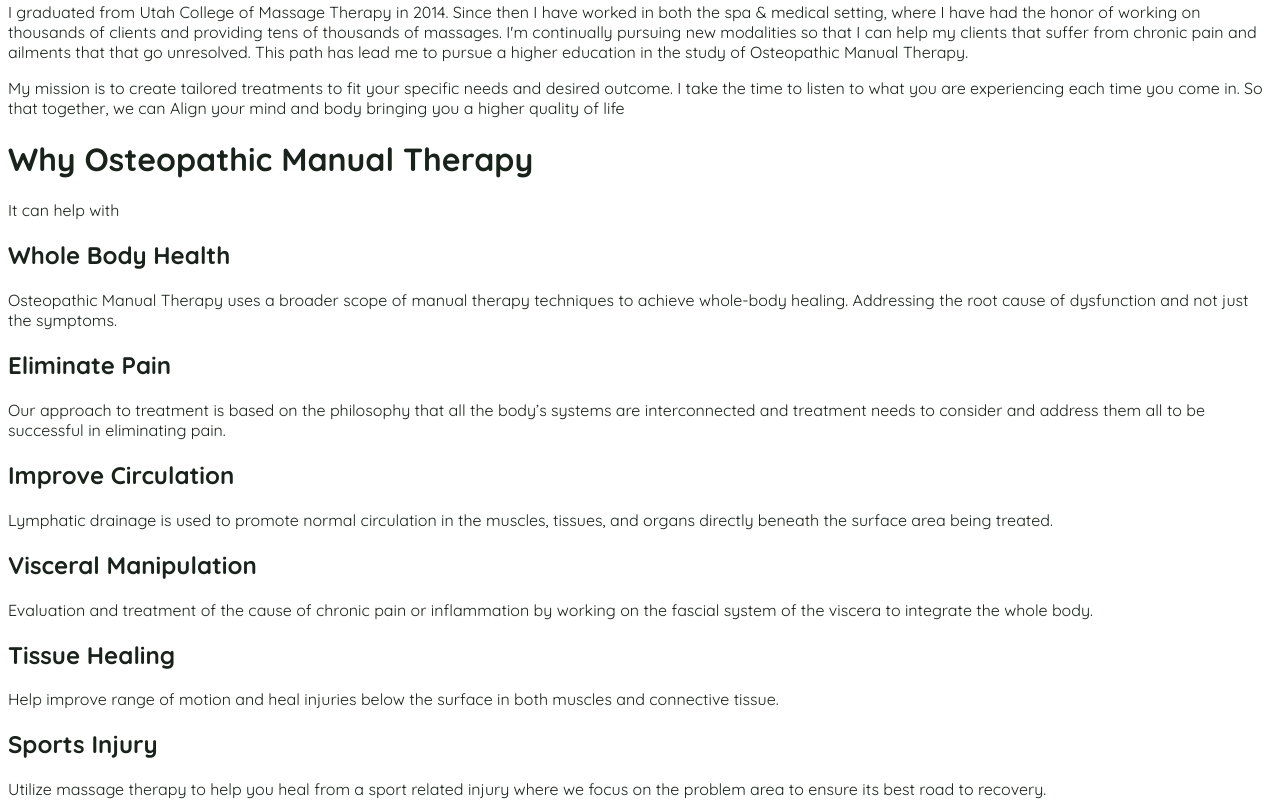
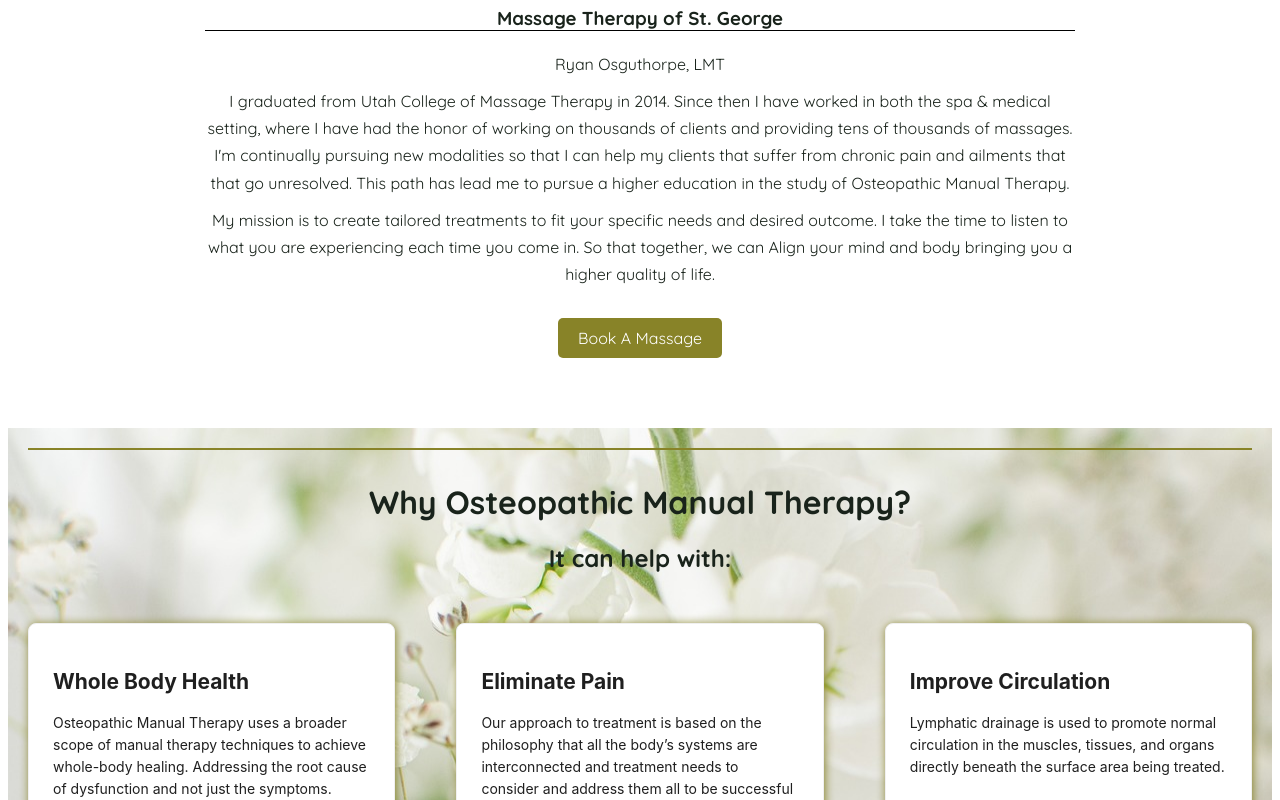
Before and after one commit to lindsay-terry/align-manual-therapy, a React (Vite) app in the folder client/: page / in a window 1280 px wide. Shown: the part 960-1760 px from the top of the page. Built offline with nearby package versions, Linux system fonts and the light colour scheme; a web font is replaced by a local one.

Commit message:
Completed styling and content for Home page

```diff
--- a/client/src/components/AboutUs.jsx
+++ b/client/src/components/AboutUs.jsx
@@ -1,20 +1,63 @@
+import { Link } from 'react-router-dom';
 
 export default function AboutUs() {
+    const styles = {
+        container: {
+            display: 'flex',
+            flexDirection: 'column',
+            alignItems: 'center',
+            textAlign: 'center',
+            padding: '20px',
+        },
+        manualTherapy: {
+            color: 'var(--olive-2)',
+        },
+        textContainer: {
+            maxWidth: '870px',
+        },
+        paragraph: {
+            margin: '10px 0px',
+            lineHeight: '1.7',
+        },
+        borderStyle: {
+            borderBottom: '1px solid black',
+            margin: '10px 0',
+            width: '870px',
 
+        },
+        button: {
+            marginTop: '20px',
+            padding: '10px 20px',
+            backgroundColor: 'var(--olive-2)',
+            color: 'white',
+            border: 'none',
+            borderRadius: '5px',
+            cursor: 'pointer',
+            textDecoration: 'none',
+        },
+
+    };
 
     return (
-        <div>
+        <div style={styles.container}>
 
             <div>
-                <h2> ALIGN Manual Therapy</h2>
-                <h3>Massage Therapy of St. George</h3>
+                <h1>ALIGN</h1>
+                <h2 style={styles.manualTherapy}> MANUAL THERAPY</h2>
+                <h3 style={styles.borderStyle}>Massage Therapy of St. George</h3>
             </div>
 
-            <div>
-                <p>Ryan Osguthorpe, LMT</p>
-                <p>I graduated from Utah College of  Massage Therapy in 2014. Since then I have worked in both the spa & medical setting, where I have had the honor of working on thousands of clients and providing tens of thousands of massages. I'm continually pursuing new modalities so that I can help my clients that suffer from chronic pain and ailments that that go unresolved. This path has lead me to pursue a higher education in the study of Osteopathic Manual Therapy.</p>
-                <p>My mission is to create tailored treatments to fit your specific needs and desired outcome. I take the time to listen to what you are experiencing each time you come in. So that together, we can Align your mind and body bringing you  a higher quality of life</p>
+            <div style={styles.textContainer}>
+                <p style={styles.paragraph}>Ryan Osguthorpe, LMT</p>
+                <p style={styles.paragraph}>I graduated from Utah College of  Massage Therapy in 2014. Since then I have worked in both the spa & medical setting, where I have had the honor of working on thousands of clients and providing tens of thousands of massages. I'm continually pursuing new modalities so that I can help my clients that suffer from chronic pain and ailments that that go unresolved. This path has lead me to pursue a higher education in the study of Osteopathic Manual Therapy.</p>
+                <p style={styles.paragraph}>My mission is to create tailored treatments to fit your specific needs and desired outcome. I take the time to listen to what you are experiencing each time you come in. So that together, we can Align your mind and body bringing you  a higher quality of life.</p>
             </div>
+
+            {/* Button to book massage */}
+            <Link to="/book-massage" style={styles.button}>
+                Book A Massage
+            </Link>
+
 
         </div>
     )
--- a/client/src/components/HomeImage.jsx
+++ b/client/src/components/HomeImage.jsx
@@ -5,25 +5,25 @@ export default function HomeImage() {
     const styles = {
         backgroundImage: {
           backgroundImage: `url(${HomeImg})`,
-          backgroundSize: 'cover', // or 'contain'
+          backgroundSize: 'cover',
           backgroundRepeat: 'no-repeat',
           backgroundPosition: 'center',
-          height: '80vh', // Adjust as needed
+          height: '80vh',
           display: 'flex',
           alignItems: 'center',
           justifyContent: 'center',
-          color: 'white', // Optional: adjust text color for visibility
+          color: 'white',
         },
         textContainer: {
           display: 'flex',
-          flexDirection: 'column', // Stack text vertically
-          alignItems: 'center', // Center align
+          flexDirection: 'column',
+          alignItems: 'center',
 
         },
         specialFont: {
           fontFamily: 'Arizonia, cursive',
           fontSize: '300%',
-          textShadow: '2px 2px 15px rgba(0, 0, 0, 0.7)',  // Adjust as needed
+          textShadow: '2px 2px 15px rgba(0, 0, 0, 0.7)',
         },
         heading: {
           textShadow: '2px 2px 15px rgba(0, 0, 0, 0.7)',
--- a/client/src/components/WhyOsteo.jsx
+++ b/client/src/components/WhyOsteo.jsx
@@ -1,47 +1,108 @@
+import { useEffect, useState } from 'react';
+import { Card } from 'antd';
+import flowers from '../assets/images/flowers.jpg';
 
 export default function WhyOsteo() {
 
+    const getCardWidth = () => {
+        const screenWidth = window.innerWidth;
+        if (screenWidth < 600) {
+            return '100%'; // Full width for small screens
+        } else if (screenWidth >= 600 && screenWidth < 900) {
+            return '45%'; // Half width for medium screens
+        }else {
+            return '30%'; // Three cards in a row for larger screens
+        }
+    };
+
+    const [cardWidth, setCardWidth] = useState(getCardWidth());
+
+    useEffect(() => {
+        const handleResize = () => {
+            setCardWidth(getCardWidth());
+        };
+
+        window.addEventListener('resize', handleResize);
+
+        return () => {
+            window.removeEventListener('resize', handleResize);
+        };
+    }, []);
+
+
+
+    const styles = {
+        container: {
+            backgroundImage: `url(${flowers})`,
+            padding: '20px',
+            display: 'flex',
+            flexDirection: 'column', // Stack title and cards vertically
+            alignItems: 'center', // Center align content
+            marginTop: '50px',
+        },
+        cardWrapper: {
+            display: 'flex',
+            flexWrap: 'wrap', // Allows wrapping to next line
+            justifyContent: 'space-between', // Space between cards
+            borderBottom: '2px solid var(--olive-2)', // Border below the cards
+            paddingBottom: '20px', // Space between cards and border
+            width: '100%', // Make sure it stretches across the container
+        },
+        card: {
+            width: cardWidth,
+            margin: '10px 0', // Margin between rows
+            boxShadow: '1px 1px 10px var(--olive-2)',
+        },
+        title: {
+            marginBottom: '10px',
+        },
+        titleContainer: {
+            width: '100%',
+            borderTop: '2px solid var(--olive-2)', // Border color and thickness
+            paddingTop: '10px', // Space between border and title
+            marginBottom: '20px', // Space below the title section
+            textAlign: 'center',
+        },
+    };
 
     return (
-        <div>
-
-            <div>
-                <h1>Why Osteopathic Manual Therapy</h1>
-                <p>It can help with</p>
-                <p> </p>
+        <div style={styles.container}>
+            <div style={styles.titleContainer}>
+                <h1>Why Osteopathic Manual Therapy?</h1>
+                <h2 >It can help with:</h2>
             </div>
 
-            <div>
-                <h2>Whole Body Health</h2>
-                <p>Osteopathic Manual Therapy uses a broader scope of manual therapy techniques to achieve whole-body healing. Addressing the root cause of dysfunction and not just the symptoms. </p>
+            <div style={styles.cardWrapper}>
+                <Card style={styles.card}>
+                    <h2 style={styles.title}>Whole Body Health</h2>
+                    <p>Osteopathic Manual Therapy uses a broader scope of manual therapy techniques to achieve whole-body healing. Addressing the root cause of dysfunction and not just the symptoms.</p>
+                </Card>
+
+                <Card style={styles.card}>
+                    <h2 style={styles.title}>Eliminate Pain</h2>
+                    <p>Our approach to treatment is based on the philosophy that all the body’s systems are interconnected and treatment needs to consider and address them all to be successful in eliminating pain.</p>
+                </Card>
+
+                <Card style={styles.card}>
+                    <h2 style={styles.title}>Improve Circulation</h2>
+                    <p>Lymphatic drainage is used to promote normal circulation in the muscles, tissues, and organs directly beneath the surface area being treated.</p>
+                </Card>
+
+                <Card style={styles.card}>
+                    <h2 style={styles.title}>Visceral Manipulation</h2>
+                    <p>Evaluation and treatment of the cause of chronic pain or inflammation by working on the fascial system of the viscera to integrate the whole body.</p>
+                </Card>
+
+                <Card style={styles.card}>
+                    <h2 style={styles.title}>Tissue Healing</h2>
+                    <p>Help improve range of motion and heal injuries below the surface in both muscles and connective tissue.</p>
+                </Card>
+
+                <Card style={styles.card}>
+                    <h2 style={styles.title}>Sports Injury</h2>
+                    <p>Utilize massage therapy to help you heal from a sport-related injury where we focus on the problem area to ensure its best road to recovery.</p>
+                </Card>
             </div>
-
-            <div>
-                <h2>Eliminate Pain</h2>
-                <p>Our approach to treatment is based on the philosophy that all the body’s systems are interconnected and treatment needs to consider and address them all to be successful in eliminating pain.</p>
-            </div>
-
-            <div>
-                <h2>Improve Circulation </h2>
-                <p>Lymphatic drainage is used to promote normal circulation in the muscles, tissues, and organs directly beneath the surface area being treated.</p>
-            </div>
-
-            <div>
-                <h2>Visceral Manipulation</h2>
-                <p>Evaluation and treatment of the cause of chronic pain or inflammation by working on the fascial system of the viscera to integrate the whole body.</p>
-            </div>
-
-            <div>
-                <h2>Tissue Healing</h2>
-                <p>Help improve range of motion and heal injuries below the surface in both muscles and connective tissue.</p>
-            </div>
-
-            <div>
-                <h2>Sports Injury</h2>
-                <p>Utilize massage therapy to help you heal from a sport related injury where we focus on the problem area to ensure its best road to recovery.</p>
-            </div>
-
         </div>
-
-    )
+    );
 }
```
Also changed, not shown: client/src/assets/images/flowers.jpg (added), 1 other file (tests, documents, lock files or other folders).
